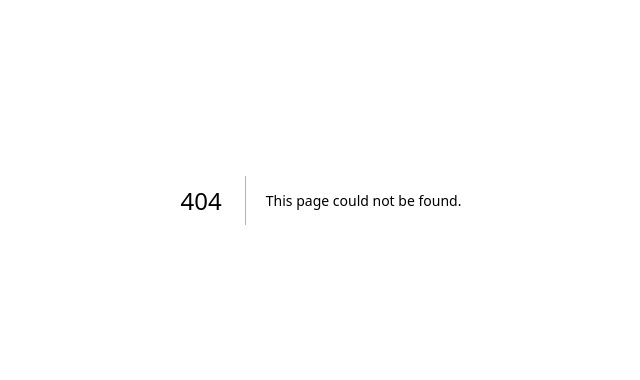
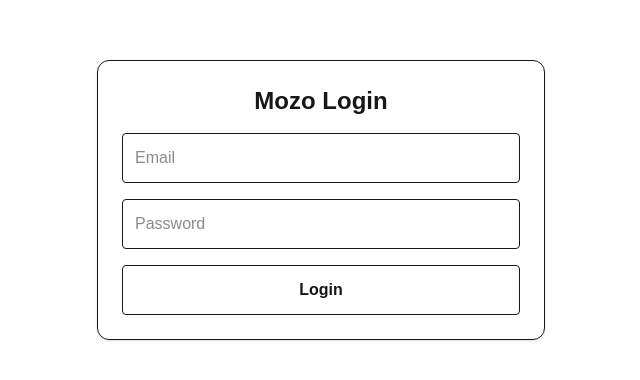
Before and after one commit to delali-6/mozo-rota-app, a Next.js app: page /login in a window 1280 px wide. Before the commit this address had no page. Shown: the part 200-580 px from the top of the page, without its empty margins (319-959 px from the left). Built offline with nearby package versions, Linux system fonts and the light colour scheme; no server answers.

Commit message:
Refactor Home component and add Login functionality with Supabase integration

```diff
--- /dev/null
+++ b/app/login/page.tsx
@@ -0,0 +1,85 @@
+'use client'
+
+import { useState } from 'react'
+import { supabase } from '@/lib/supabase'
+
+export default function LoginPage() {
+  const [email, setEmail] = useState('')
+  const [password, setPassword] = useState('')
+  const [loading, setLoading] = useState(false)
+  const [message, setMessage] = useState('')
+
+  const handleLogin = async (
+    e: React.FormEvent
+  ) => {
+    e.preventDefault()
+
+    setLoading(true)
+    setMessage('')
+
+    const { error } =
+      await supabase.auth.signInWithPassword({
+        email,
+        password,
+      })
+
+    if (error) {
+      setMessage(error.message)
+    } else {
+      setMessage('Login successful!')
+    }
+
+    setLoading(false)
+  }
+
+  return (
+    <main className="min-h-screen flex items-center justify-center p-6">
+      <form
+        onSubmit={handleLogin}
+        className="w-full max-w-md space-y-4 border rounded-xl p-6 shadow"
+      >
+        <h1 className="text-2xl font-bold text-center">
+          Mozo Login
+        </h1>
+
+        <input
+          type="email"
+          placeholder="Email"
+          className="w-full border p-3 rounded"
+          value={email}
+          onChange={(e) =>
+            setEmail(e.target.value)
+          }
+          required
+        />
+
+        <input
+          type="password"
+          placeholder="Password"
+          className="w-full border p-3 rounded"
+          value={password}
+          onChange={(e) =>
+            setPassword(e.target.value)
+          }
+          required
+        />
+
+        <button
+          type="submit"
+          disabled={loading}
+          className="w-full border p-3 rounded font-semibold"
+        >
+          {loading
+            ? 'Logging in...'
+            : 'Login'}
+        </button>
+
+        {message && (
+          <p className="text-center">
+            {message}
+          </p>
+        )}
+      </form>
+    </main>
+  )
+}
--- a/app/page.tsx
+++ b/app/page.tsx
@@ -1,65 +1,9 @@
-import Image from "next/image";
-
 export default function Home() {
   return (
-    <div className="flex flex-col flex-1 items-center justify-center bg-zinc-50 font-sans dark:bg-black">
-      <main className="flex flex-1 w-full max-w-3xl flex-col items-center justify-between py-32 px-16 bg-white dark:bg-black sm:items-start">
-        <Image
-          className="dark:invert"
-          src="/next.svg"
-          alt="Next.js logo"
-          width={100}
-          height={20}
-          priority
-        />
-        <div className="flex flex-col items-center gap-6 text-center sm:items-start sm:text-left">
-          <h1 className="max-w-xs text-3xl font-semibold leading-10 tracking-tight text-black dark:text-zinc-50">
-            To get started, edit the page.tsx file.
-          </h1>
-          <p className="max-w-md text-lg leading-8 text-zinc-600 dark:text-zinc-400">
-            Looking for a starting point or more instructions? Head over to{" "}
-            <a
-              href="https://vercel.com/templates?framework=next.js&utm_source=create-next-app&utm_medium=appdir-template-tw&utm_campaign=create-next-app"
-              className="font-medium text-zinc-950 dark:text-zinc-50"
-            >
-              Templates
-            </a>{" "}
-            or the{" "}
-            <a
-              href="https://nextjs.org/learn?utm_source=create-next-app&utm_medium=appdir-template-tw&utm_campaign=create-next-app"
-              className="font-medium text-zinc-950 dark:text-zinc-50"
-            >
-              Learning
-            </a>{" "}
-            center.
-          </p>
-        </div>
-        <div className="flex flex-col gap-4 text-base font-medium sm:flex-row">
-          <a
-            className="flex h-12 w-full items-center justify-center gap-2 rounded-full bg-foreground px-5 text-background transition-colors hover:bg-[#383838] dark:hover:bg-[#ccc] md:w-[158px]"
-            href="https://vercel.com/new?utm_source=create-next-app&utm_medium=appdir-template-tw&utm_campaign=create-next-app"
-            target="_blank"
-            rel="noopener noreferrer"
-          >
-            <Image
-              className="dark:invert"
-              src="/vercel.svg"
-              alt="Vercel logomark"
-              width={16}
-              height={16}
-            />
-            Deploy Now
-          </a>
-          <a
-            className="flex h-12 w-full items-center justify-center rounded-full border border-solid border-black/[.08] px-5 transition-colors hover:border-transparent hover:bg-black/[.04] dark:border-white/[.145] dark:hover:bg-[#1a1a1a] md:w-[158px]"
-            href="https://nextjs.org/docs?utm_source=create-next-app&utm_medium=appdir-template-tw&utm_campaign=create-next-app"
-            target="_blank"
-            rel="noopener noreferrer"
-          >
-            Documentation
-          </a>
-        </div>
-      </main>
-    </div>
-  );
+    <main className="min-h-screen flex items-center justify-center">
+      <h1 className="text-3xl font-bold">
+        Mozo Rota App
+      </h1>
+    </main>
+  )
 }
--- /dev/null
+++ b/lib/supabase.ts
@@ -0,0 +1,6 @@
+import { createClient } from '@supabase/supabase-js'
+
+export const supabase = createClient(
+  process.env.NEXT_PUBLIC_SUPABASE_URL!,
+  process.env.NEXT_PUBLIC_SUPABASE_PUBLISHABLE_KEY!
+)
--- a/package.json
+++ b/package.json
@@ -9,6 +9,8 @@
     "lint": "eslint"
   },
   "dependencies": {
+    "@supabase/ssr": "^0.12.0",
+    "@supabase/supabase-js": "^2.108.1",
     "next": "16.2.9",
     "react": "19.2.4",
     "react-dom": "19.2.4"
```
Also changed, not shown: 1 other file (tests, documents, lock files or other folders).
